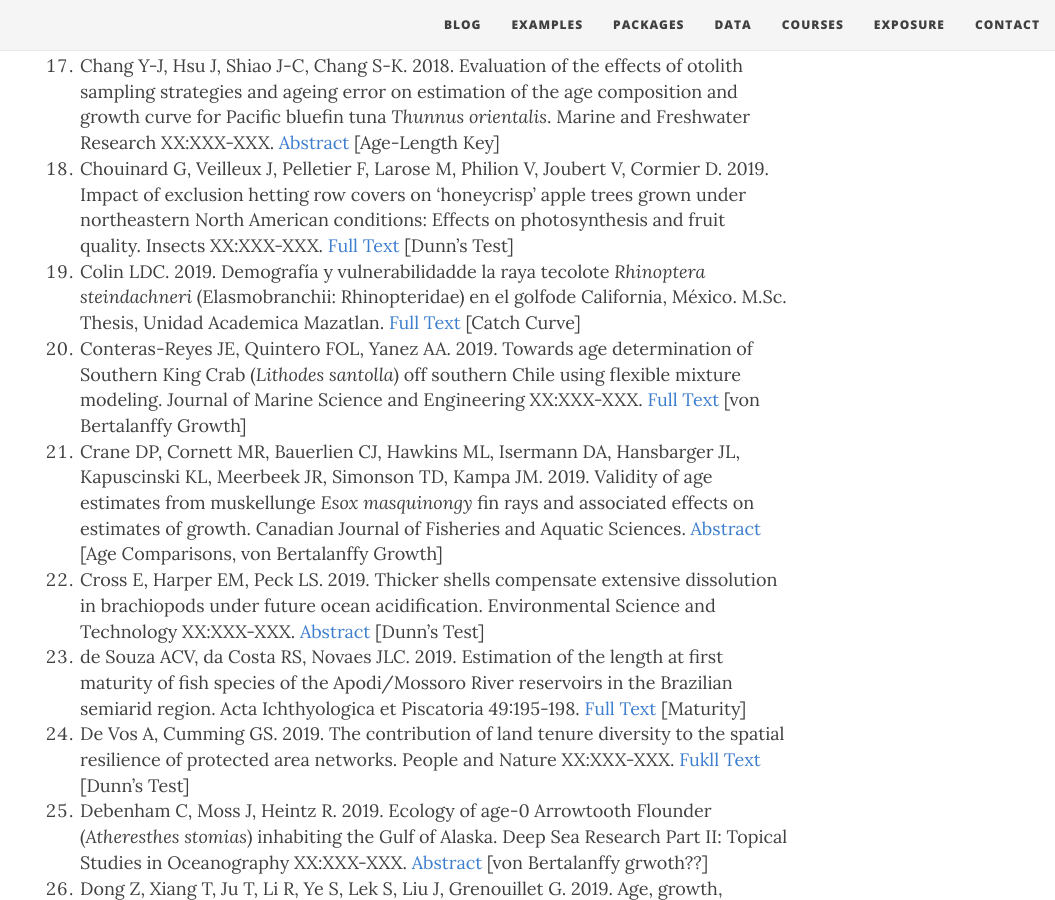
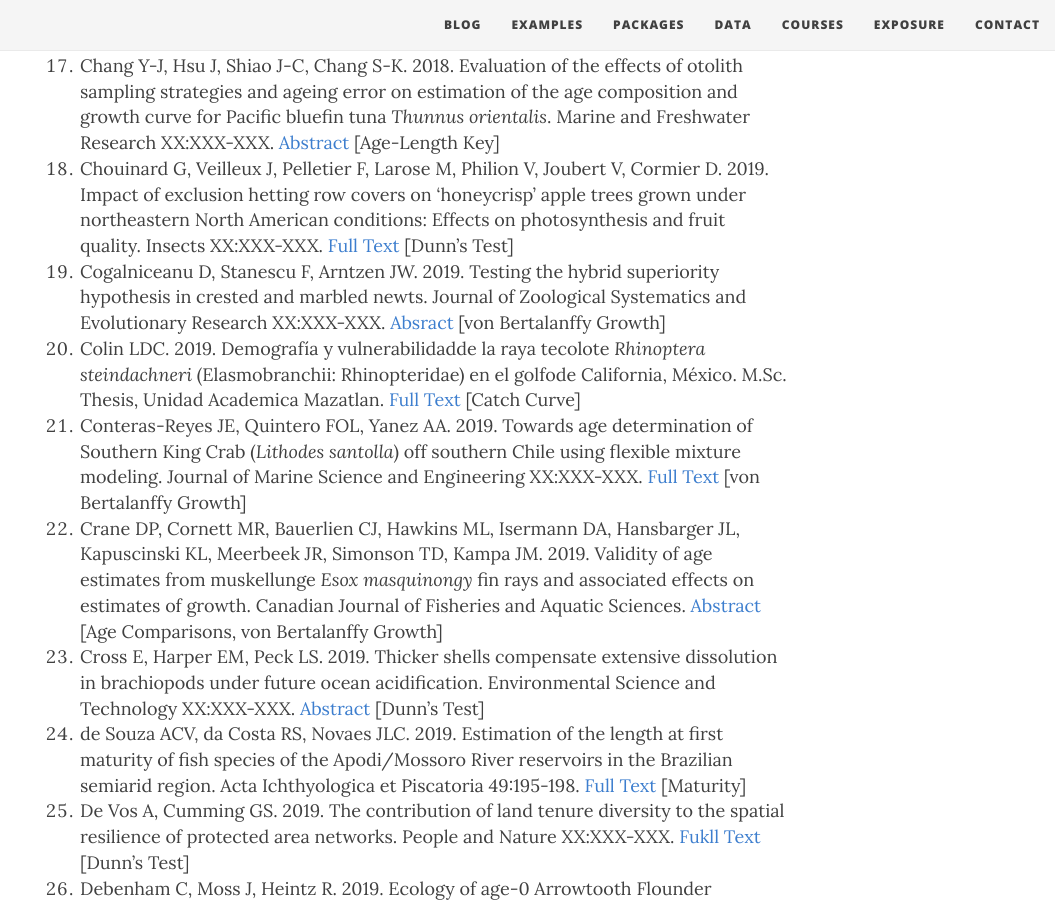
Before and after one commit to droglenc/fishR, a Jekyll site: the page built from exposure/exposure-citations19.md, in a window 1280 px wide and 900 px high, scrolled down 1810 px. Shown: the whole window, without its empty margins (225-1280 px from the left). Built offline with Jekyll 4.4.1, drawn with Linux system fonts in a browser that asks for light colours; nearby versions of some CDN libraries.

Commit message:
Update exposure-citations19.md

```diff
--- a/exposure/exposure-citations19.md
+++ b/exposure/exposure-citations19.md
@@ -26,6 +26,7 @@ amphibian conservation. Aquatic Conservation: Marine and Freshwater Ecosystems X
 1. Chadwick, DDA. 2019. Invasion of the signal crayfish, *Pacifastacus leniusculus*, in England: implications for the conservation of the white-clawed crayfish, *Austropotamobius pallipes*. Ph.D. Dissertation, University College London. [Full Text](http://discovery.ucl.ac.uk/10072844/1/D%20Chadwick%20Thesis.pdf) [Removal]
 1. Chang Y-J, Hsu J, Shiao J-C, Chang S-K. 2018. Evaluation of the effects of otolith sampling strategies and ageing error on estimation of the age composition and growth curve for Pacific bluefin tuna *Thunnus orientalis*. Marine and Freshwater Research XX:XXX-XXX. [Abstract](https://www.publish.csiro.au/MF/MF18241) [Age-Length Key]
 1. Chouinard G, Veilleux J, Pelletier F, Larose M, Philion V, Joubert V, Cormier D. 2019. Impact of exclusion hetting row covers on ‘honeycrisp’ apple trees grown under northeastern North American conditions: Effects on photosynthesis and fruit quality. Insects XX:XXX-XXX. [Full Text](https://www.mdpi.com/2075-4450/10/7/214/pdf) [Dunn's Test]
+1. Cogalniceanu D, Stanescu F, Arntzen JW. 2019. Testing the hybrid superiority hypothesis in crested and marbled newts. Journal of Zoological Systematics and Evolutionary Research XX:XXX-XXX. [Absract](https://www.researchgate.net/publication/335138247_Testing_the_hybrid_superiority_hypothesis_in_crested_and_marbled_newts) [von Bertalanffy Growth]
 1. Colin LDC. 2019. Demografía y vulnerabilidadde la raya tecolote *Rhinoptera steindachneri* (Elasmobranchii: Rhinopteridae) en el golfode California, México. M.Sc. Thesis, Unidad Academica Mazatlan. [Full Text](https://www.researchgate.net/profile/Luis_Carrillo-Colin/publication/334029113_Demography_and_vulnerability_of_cownose_ray_Rhinoptera_steindachneri_in_the_gulf_of_California/links/5d12fb4d299bf1547c7f4bae/Demography-and-vulnerability-of-cownose-ray-Rhinoptera-steindachneri-in-the-gulf-of-California.pdf) [Catch Curve]
 1. Conteras-Reyes JE, Quintero FOL, Yanez AA. 2019. Towards age determination of Southern King Crab (*Lithodes santolla*) off southern Chile using flexible mixture modeling. Journal of Marine Science and Engineering XX:XXX-XXX. [Full Text](https://www.researchgate.net/publication/329586900_Towards_Age_Determination_of_Southern_King_Crab_Lithodes_santolla_Off_Southern_Chile_Using_Flexible_Mixture_Modeling/references) [von Bertalanffy Growth]
 1. Crane DP, Cornett MR, Bauerlien CJ, Hawkins ML, Isermann DA, Hansbarger JL, Kapuscinski KL, Meerbeek JR, Simonson TD, Kampa JM. 2019. Validity of age estimates from muskellunge *Esox masquinongy* fin rays and associated effects on estimates of growth. Canadian Journal of Fisheries and Aquatic Sciences. [Abstract](https://www.nrcresearchpress.com/doi/abs/10.1139/cjfas-2018-0404) [Age Comparisons, von Bertalanffy Growth]
```
